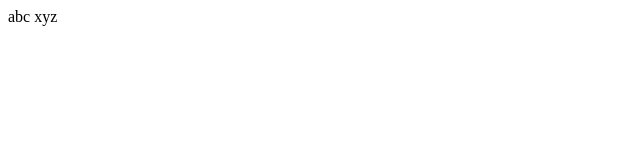
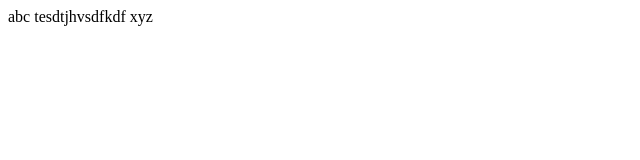
Before and after one commit to ShahanawazAkhtar/LightningOut, a plain HTML site: page testinglwc.html in a window 1280 px wide. Shown: the whole page, without its empty margins (0-640 px from the left). Drawn offline with Linux system fonts and the light colour scheme.

Commit message:
Update testinglwc.html

```diff
--- a/testinglwc.html
+++ b/testinglwc.html
@@ -1,5 +1,6 @@
 <html>
 abc
+	tesdtjhvsdfkdf
 <script src="https://maersk--dev05.sandbox.my.site.com/casewebform/lightning/lightning.out.js">
 <div id="lightning"></div>
 <script>
```
